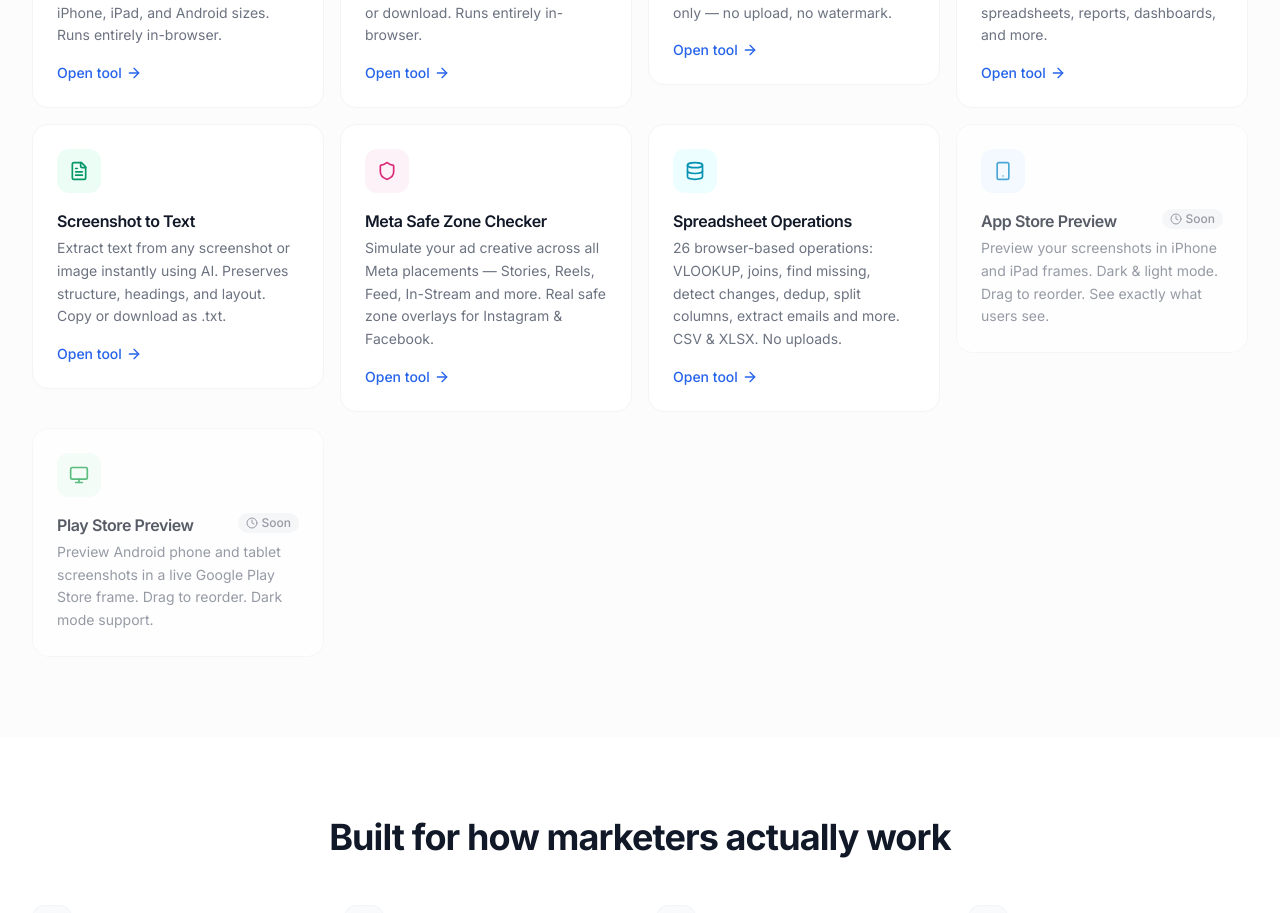
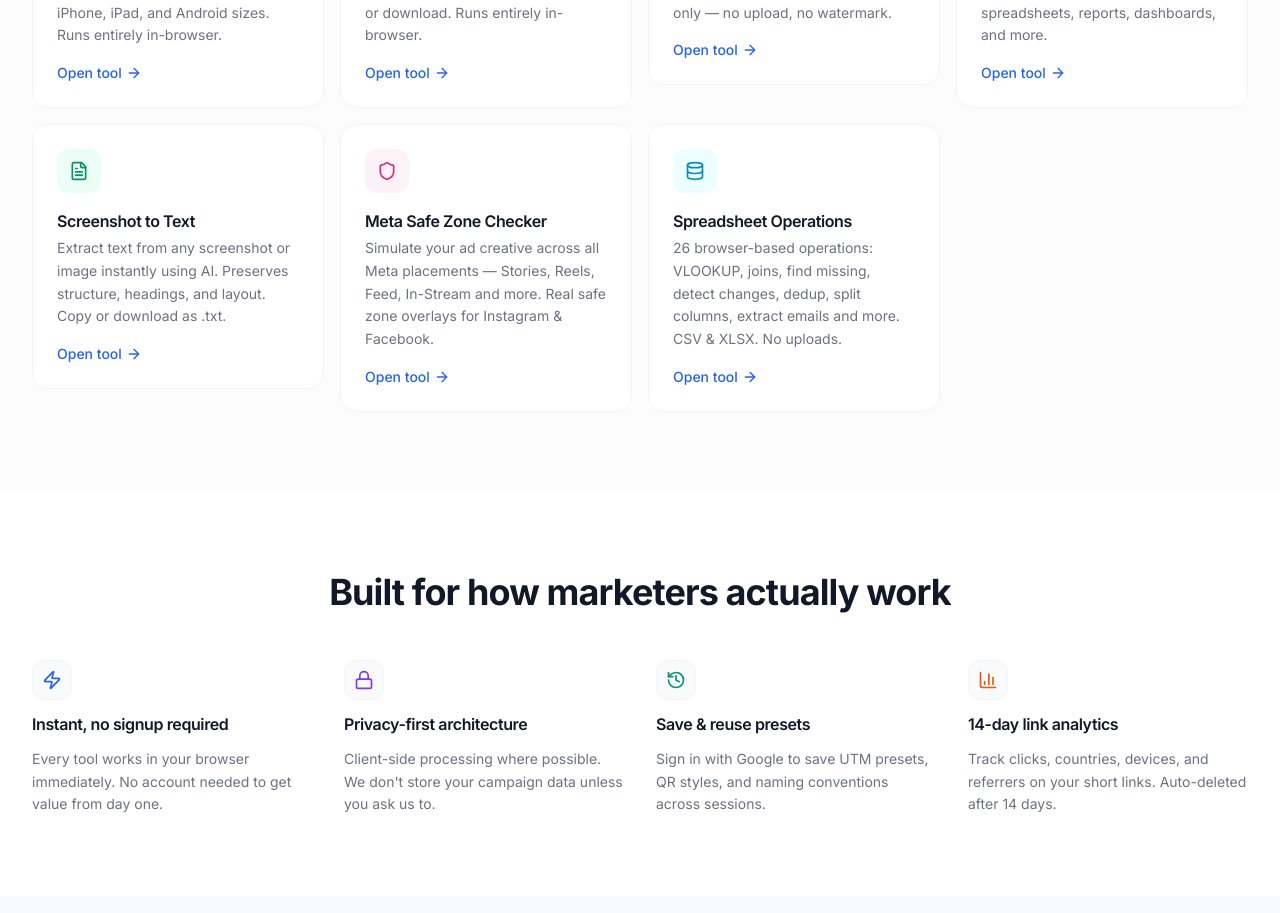
Before and after one commit to aswinwrites/growthtools, a Next.js app: page / in a window 1280 px wide. Shown: the part 1427-2340 px from the top of the page. Built offline with nearby package versions, Linux system fonts and the light colour scheme; no server answers.

Commit message:
remove coming-soon cards from home grid

```diff
--- a/src/components/home/tools-grid.tsx
+++ b/src/components/home/tools-grid.tsx
@@ -3,8 +3,6 @@ import {
   QrCode,
   Tag,
   Shield,
-  Smartphone,
-  Monitor,
   Search,
   Ruler,
   Braces,
@@ -115,26 +113,6 @@ const tools = [
     colorClass: "text-cyan-600",
     bgClass: "bg-cyan-50",
   },
-  {
-    name: "App Store Preview",
-    description:
-      "Preview your screenshots in iPhone and iPad frames. Dark & light mode. Drag to reorder. See exactly what users see.",
-    href: "/app-store-preview",
-    icon: <Smartphone className="h-5 w-5" />,
-    colorClass: "text-sky-600",
-    bgClass: "bg-sky-50",
-    badge: "coming-soon" as const,
-  },
-  {
-    name: "Play Store Preview",
-    description:
-      "Preview Android phone and tablet screenshots in a live Google Play Store frame. Drag to reorder. Dark mode support.",
-    href: "/play-store-preview",
-    icon: <Monitor className="h-5 w-5" />,
-    colorClass: "text-green-600",
-    bgClass: "bg-green-50",
-    badge: "coming-soon" as const,
-  },
 ];
 
 export default function ToolsGrid() {
```
